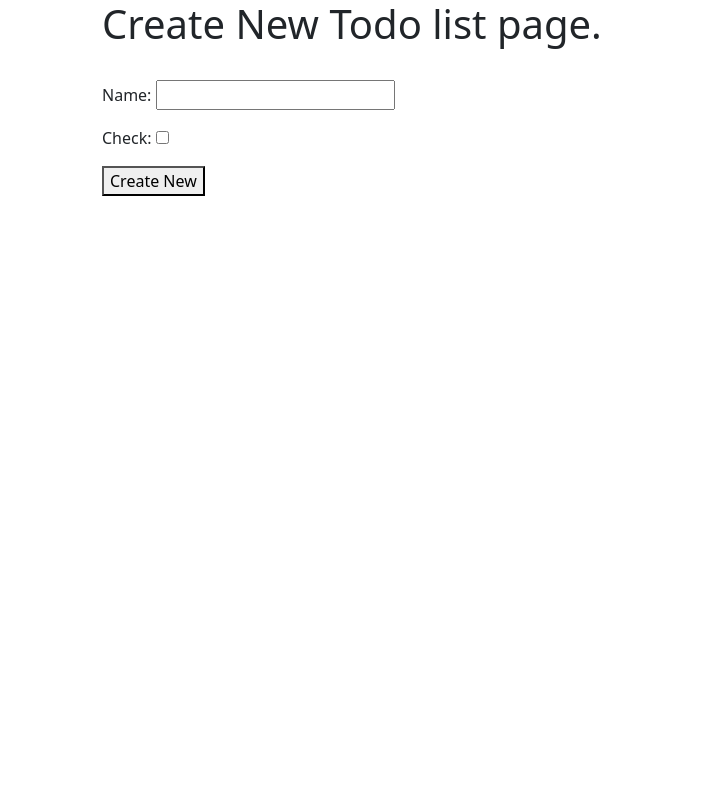
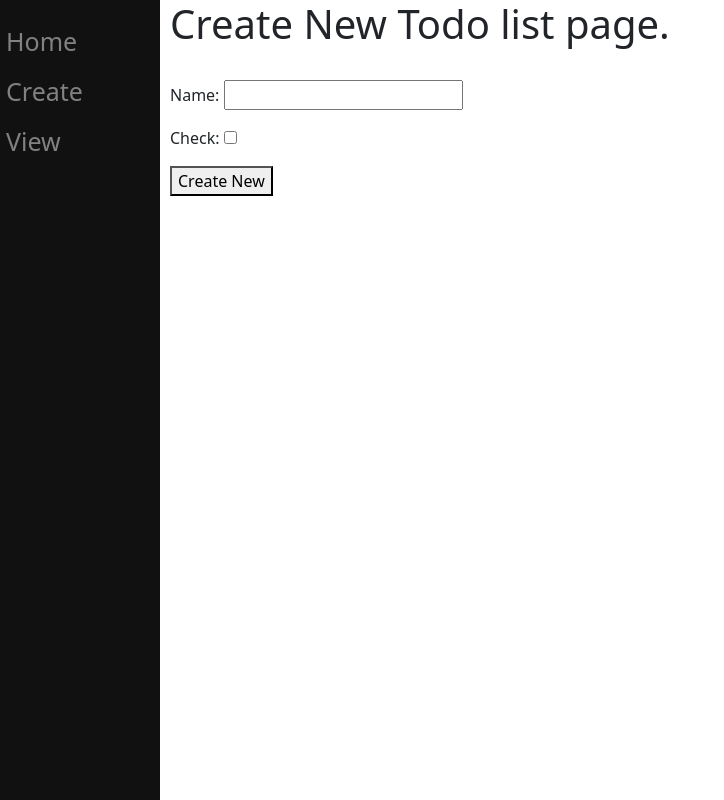
Before and after one commit to DanielPalacz/DjangoSimpleTodoListApp, a Django app: page /create/ in a window 1320 px wide. Shown: the whole page, without its empty margins (0-724 px from the left). Run offline with Django 5.2, Linux system fonts and the light colour scheme.

Commit message:
adds basic sidebar feature

```diff
--- a/mysite/todoapp/templates/todoapp/base.html
+++ b/mysite/todoapp/templates/todoapp/base.html
@@ -8,10 +8,23 @@
         {% endblock%}
     </title>
     <link href="https://cdn.jsdelivr.net/npm/bootstrap@5.3.3/dist/css/bootstrap.min.css" rel="stylesheet" integrity="sha384-QWTKZyjpPEjISv5WaRU9OFeRpok6YctnYmDr5pNlyT2bRjXh0JMhjY6hW+ALEwIH" crossorigin="anonymous">
+
+
+      <style type="text/css">
+          .main {
+            margin-left: 160px;
+            padding: 0px 10px;
+          }
+
+      </style>
+
   </head>
 
   <body>
-    <div id="content" class="container">
+
+  {% include "todoapp/sidebar.html" %}
+
+    <div id="content" class="container main">
         {% block content %}
         {% endblock%}
     </div>
--- /dev/null
+++ b/mysite/todoapp/templates/todoapp/sidebar.html
@@ -0,0 +1,29 @@
+<style type="text/css">
+    .sidenav {
+        height: 100%;
+        width: 160px;
+        position: fixed;
+        z-index: 1;
+        top: 0;
+        left: 0;
+        background-color: #111;
+        overflow-x: :hidden;
+        padding-top: 20px;
+    }
+    .sidenav a {
+        padding: 6px 6px 6px 6px;
+        text-decoration: none;
+        font-size: 25px;
+        color: #818181;
+        display: block;
+    }
+    .sidenav a:hover {
+        color: #f1f1f1;
+    }
+</style>
+
+<div class="sidenav">
+    <h1><a href="/">Home</a></h1>
+    <h1><a href="/create/">Create</a></h1>
+    <h1><a href="/2">View</a></h1>
+</div>
```
